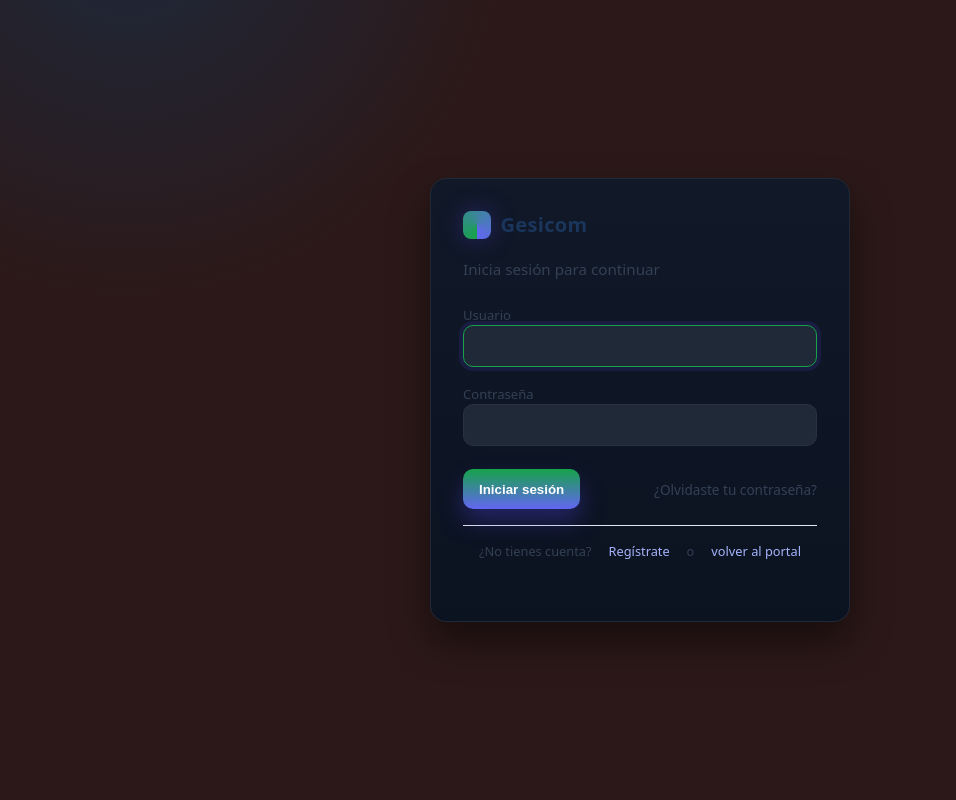
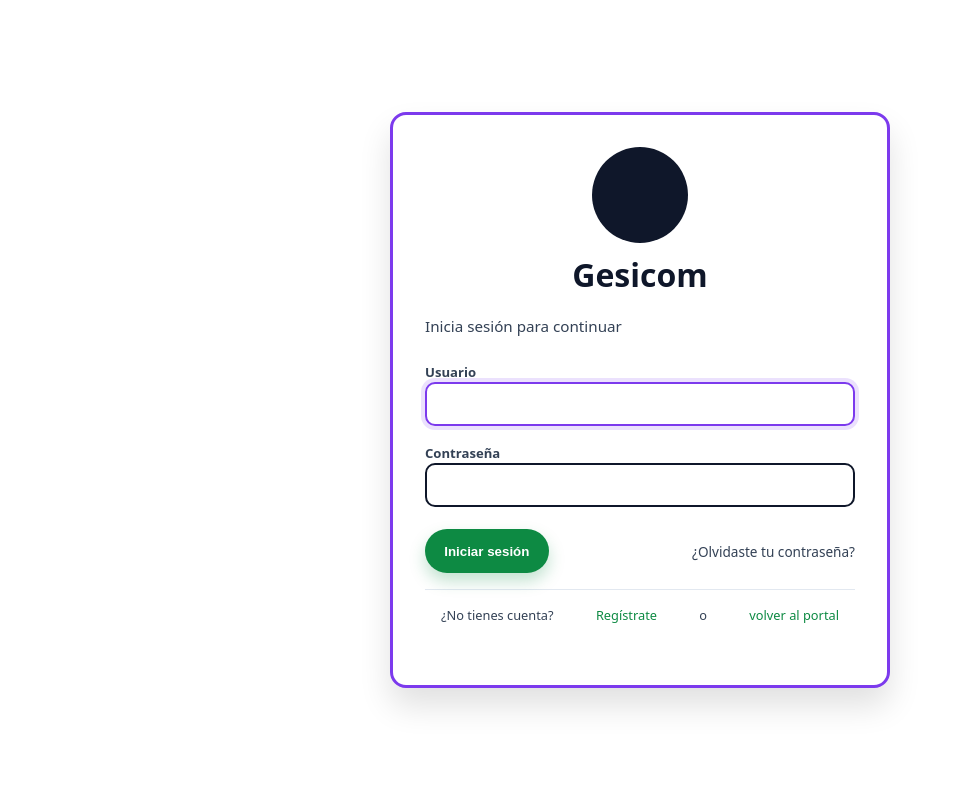
Before and after one commit to eldani827/Proyecto-html, a Django app: page /login/ in a window 1280 px wide. Shown: the whole page, without its empty margins (0-956 px from the left). Run offline with Django 5.2, Linux system fonts and the light colour scheme.

Commit message:
Ajustes visuales para coincidir con capturas: footer verde en Home, Login tema claro con borde morado, estilos de menú y encabezado de formulario

```diff
--- a/PRoyecto django/Proyecto-html/Gesicom/static/CSS/main.css
+++ b/PRoyecto django/Proyecto-html/Gesicom/static/CSS/main.css
@@ -36,41 +36,41 @@ h1 {
 html, body.login-body { height: 100%; }
 body.login-body {
   margin: 0; display: grid; place-items: center; min-height: 100vh;
-  background: radial-gradient(60rem 60rem at 10% -10%, #1e293b 0%, var(--bg) 40%),
-              radial-gradient(60rem 60rem at 90% 110%, #1e293b 0%, var(--bg) 40%);
-  color: var(--text);
+  background: #ffffff; /* tema claro para que coincida con la captura */
+  color: #0f172a;
   font-family: ui-sans-serif, system-ui, -apple-system, Segoe UI, Roboto, "Helvetica Neue", Arial, "Noto Sans", "Apple Color Emoji", "Segoe UI Emoji";
 }
 
 .login-card {
-  width: 100%; max-width: 420px; background: linear-gradient(180deg, #111827, #0b1220);
-  border: 1px solid #1f2937; border-radius: 16px; padding: 2rem; box-shadow: 0 20px 40px rgba(0,0,0,0.45);
+  width: 100%; max-width: 500px; background: #ffffff;
+  border: 3px solid #7c3aed; /* borde morado como en la imagen */
+  border-radius: 16px; padding: 2rem; box-shadow: 0 18px 32px rgba(0,0,0,0.12);
 }
 
-.login-brand { display: flex; align-items: center; gap: .6rem; margin-bottom: 1.25rem; }
-.login-brand .logo { width: 28px; height: 28px; border-radius: 8px; background: conic-gradient(from 180deg, var(--accent), var(--accent-2)); box-shadow: 0 0 24px rgba(79,70,229,.35); }
-.login-brand h1 { font-size: 1.25rem; margin: 0; letter-spacing: .3px; }
+.login-brand { display: grid; place-items: center; gap: .6rem; margin-bottom: 1.25rem; }
+.login-brand .logo { width: 96px; height: 96px; border-radius: 50%; background: #0f172a; }
+.login-brand h1 { font-size: 2rem; margin: 0; color: #0f172a; }
 .login-subtitle { margin: 0 0 1.5rem; color: var(--muted); font-size: .95rem; }
 .login-card form { display: grid; gap: .9rem; }
 .login-card label { font-size: .82rem; color: var(--muted); }
 .login-card .input {
-  width: 100%; background: var(--input); color: var(--text); border: 1px solid #273244;
+  width: 100%; background: #ffffff; color: #0f172a; border: 2px solid #0f172a;
   border-radius: 10px; padding: .8rem .9rem; outline: none; transition: border-color .15s ease, box-shadow .15s ease;
 }
 
-.login-card .input:focus { border-color: var(--accent); box-shadow: 0 0 0 4px rgba(79,70,229,.15); }
+.login-card .input:focus { border-color: #7c3aed; box-shadow: 0 0 0 4px rgba(124,58,237,.15); }
 .login-card .actions { display: flex; align-items: center; justify-content: space-between; margin-top: .5rem; }
 .login-card .btn {
-  appearance: none; border: none; cursor: pointer; padding: .8rem 1rem; border-radius: 10px;
-  background: linear-gradient(180deg, var(--accent), var(--accent-2)); color: white; font-weight: 600;
-  box-shadow: 0 12px 24px rgba(79,70,229,.35); transition: transform .08s ease, box-shadow .15s ease;
+  appearance: none; border: none; cursor: pointer; padding: .9rem 1.2rem; border-radius: 999px;
+  background: #0d8a43; color: white; font-weight: 700;
+  box-shadow: 0 8px 16px rgba(13,138,67,.25); transition: transform .08s ease, box-shadow .15s ease;
 }
 
 .login-card .btn:hover { transform: translateY(-1px); box-shadow: 0 16px 32px rgba(79,70,229,.45); }
 .login-card .helper { font-size: .85rem; color: var(--muted); }
 .login-card .error { background: rgba(239,68,68,.1); color: #fecaca; border: 1px solid rgba(239,68,68,.35); padding: .65rem .8rem; border-radius: 10px; margin-bottom: .75rem; }
 .login-card .footer { margin-top: 1rem; text-align: center; font-size: .8rem; color: var(--muted); }
-.login-card a { color: #a5b4fc; text-decoration: none; }
+.login-card a { color: #0d8a43; text-decoration: none; }
 .login-card a:hover { text-decoration: underline; }
 
 /* Estilos del portal GESICOM */
@@ -116,6 +116,7 @@ body { margin: 0; background: var(--bg); font-family: ui-sans-serif, system-ui,
 .footer.footer-landing { background: #0d8a43; color: #ffffff; border-top: none; }
 .footer.footer-landing .sena { font-weight: 700; }
 .footer.footer-landing .circle { color: #ffffff; border-color: rgba(255,255,255,.5); }
+.footer.footer-landing .address { font-size: .9rem; opacity: .9; }
 
 /* Fondo general claro para la página de inicio */
 body { background: #ffffff; }
@@ -146,3 +147,24 @@ body { margin: 0; background: #ffffff; color: #0f172a; font-family: ui-sans-seri
 .status-warn { background: #fef9c3; color: #854d0e; }
 /* Íconos SVG en tarjetas de roles */
 .icon { width: 70px; height: 70px; fill: #0d8a43; }
+
+/* Estilos del menú (menu.html) para coincidir con la captura */
+.cuadro { max-width: 920px; margin: 2rem auto; background: #e5e7eb; border-radius: 16px; padding: 1.5rem; border: 8px solid #309e56; }
+.cuadro > img { width: 160px; height: auto; }
+.botones { display: flex; gap: 1rem; justify-content: flex-end; margin-bottom: 1rem; }
+.botones button { background: none; border: none; color: #0f172a; font-weight: 600; text-transform: capitalize; cursor: pointer; }
+.botones button:hover { color: #0d8a43; text-decoration: underline; }
+.imagenes { display: grid; grid-template-columns: repeat(3, 1fr); gap: 1.25rem; align-items: center; }
+.imagenes img { width: 180px; height: auto; background: #ffffff; border-radius: 24px; padding: 1.2rem; box-shadow: 0 6px 16px rgba(0,0,0,.08); }
+
+/* Encabezado del formulario de evidencias */
+.inicio { display: flex; align-items: center; gap: 1rem; background: #0d8a43; color: #ffffff; padding: .75rem 1rem; border-top-left-radius: 8px; border-top-right-radius: 8px; }
+.inicio img { width: 70px; height: 70px; object-fit: contain; }
+.inicio h1 { margin: 0; font-size: 1.6rem; letter-spacing: .5px; }
+
+/* Campos del formulario para estilo limpio */
+form label { font-weight: 700; color: #0f172a; }
+.input-linea { border: 2px solid #0f172a; border-radius: 8px; padding: .5rem .75rem; }
+fieldset { border: 2px solid #0f172a; border-radius: 10px; padding: .75rem 1rem; }
+input[type="submit"] { background: #0d8a43; color: #fff; border: none; border-radius: 999px; padding: .6rem 1.4rem; font-weight: 700; cursor: pointer; }
+input[type="submit"]:hover { filter: brightness(1.05); }
```
Also changed, not shown: PRoyecto django/Proyecto-html/Gesicom/templates/formulario.html (+3 -4 lines), PRoyecto django/Proyecto-html/Gesicom/templates/home.html (+11 -0 lines).
